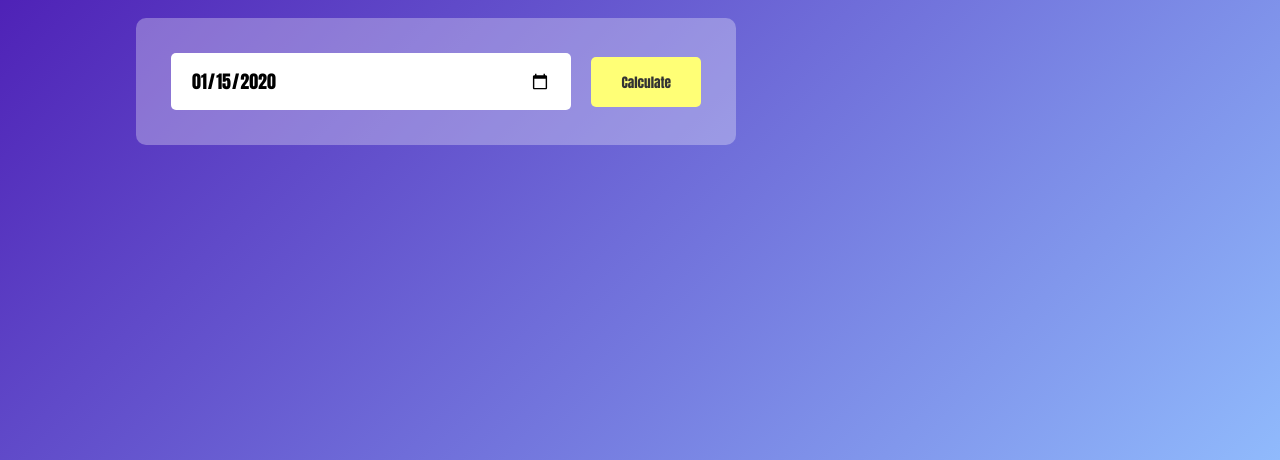
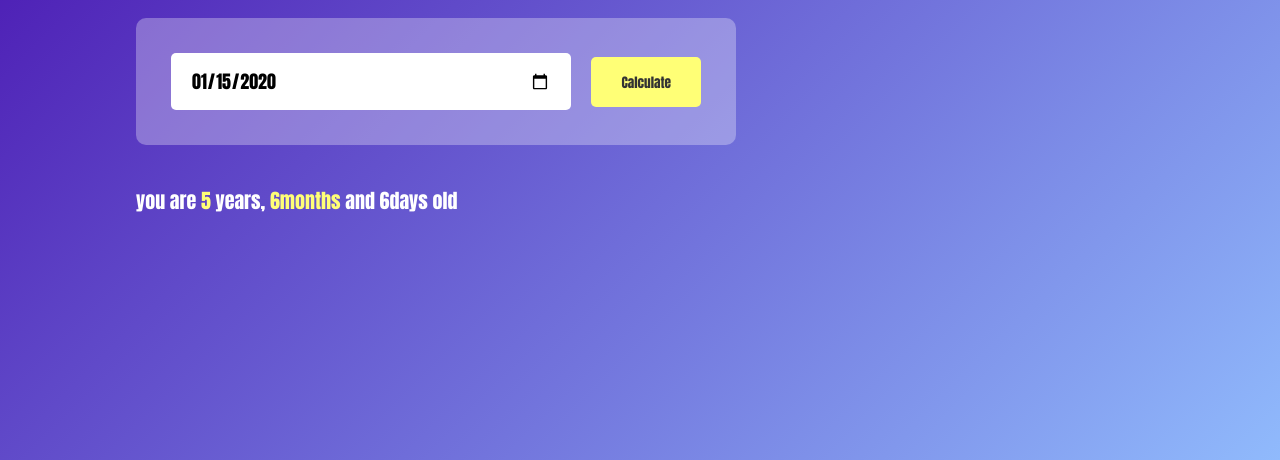
Before and after one commit to engineersabir/file5, a plain HTML site: page index.html in a window 1280 px wide. Both pictures are taken after typing "2020-01-15" into the empty fields and a click on the button "Calculate". Shown: the part 340-800 px from the top of the page. Drawn offline with Linux system fonts and the light colour scheme.

Commit message:
Update index.html and style.css

```diff
--- a/file.js
+++ b/file.js
@@ -1,5 +1,6 @@
 let userInput = document.getElementById("date");
 userInput.max = new Date().toISOString().split("T")[0];
+let result = document.getElementById("result");
 function calculateAge(){
     let birthDate = new Date(userInput.value);
 
@@ -32,7 +33,8 @@ d3=getDaysInMonth(y1,m1)+d2-d1;
         y3--;
      }
 
-     console.log(y3,m3,d3);
+     result.innerHTML=`you are <span>
+      ${y3}</span> years,<span> ${m3}months</span> and ${d3}days</span> old`;
 
      function getDaysInMonth(year , month){
         return new Date(year,month,0).getDate();
--- a/index.html
+++ b/index.html
@@ -18,6 +18,9 @@
             <button onclick="calculateAge()"> Calculate</button>
 
         </div>
+        <p id="result">
+
+        </p>
         </div>
     </div>
     <script src="file.js"></script>
--- a/style.css
+++ b/style.css
@@ -65,3 +65,9 @@
     ;
 
 }
+#result{
+    font-size: 20px;
+}
+#result span{
+    color: #ffff76;
+}
```
